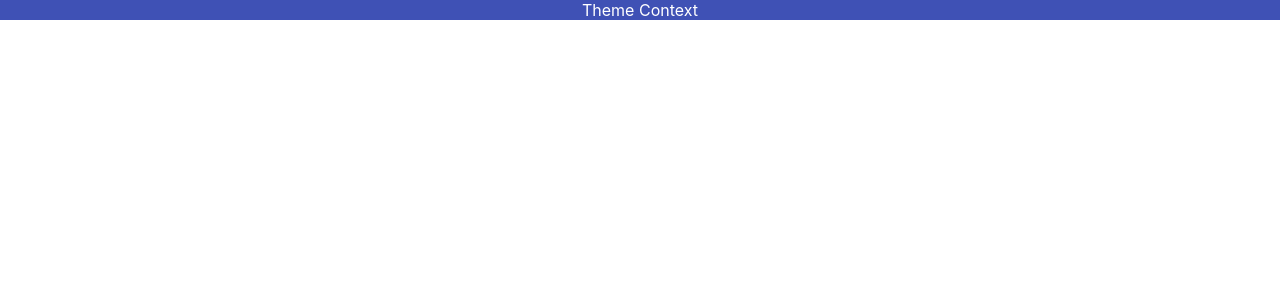
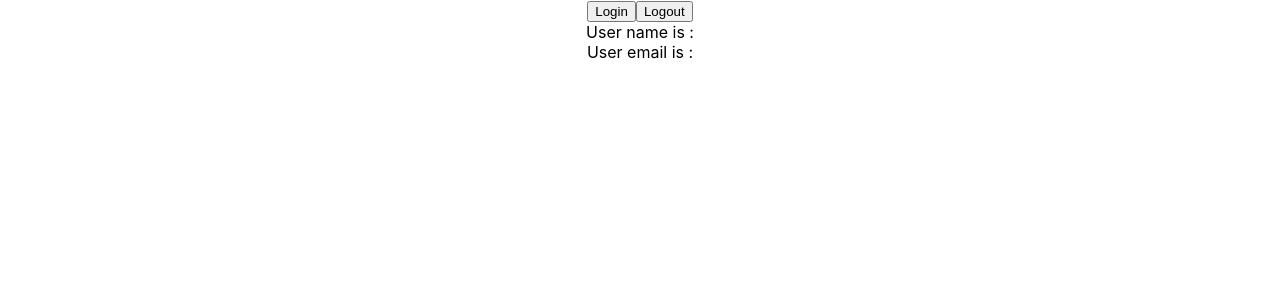
Before and after one commit to samirprakash/react-ts, a React (Create React App) app: page / in a window 1280 px wide. Shown: the top 300 px of the page. Built offline with nearby package versions, Linux system fonts and the light colour scheme.

Commit message:
useContext with future value in tsx

```diff
--- a/src/App.tsx
+++ b/src/App.tsx
@@ -1,13 +1,13 @@
 import './App.css';
-import Box from './components/context/box.component';
-import { ThemeContextProvider } from './components/context/theme.context';
+import User from './components/context/user.component';
+import { UserContextProvider } from './components/context/user.context';
 
 function App() {
   return (
     <div className="App">
-      <ThemeContextProvider>
-        <Box />
-      </ThemeContextProvider>
+      <UserContextProvider>
+        <User />
+      </UserContextProvider>
     </div>
   );
 }
--- /dev/null
+++ b/src/components/context/user.component.tsx
@@ -0,0 +1,28 @@
+import { useContext } from 'react';
+import { UserContext } from './user.context';
+
+const User = () => {
+  const userContext = useContext(UserContext);
+
+  const handleLogin = () => {
+    userContext.setUser({
+      name: 'Samir',
+      email: 'samir@tsx.com',
+    });
+  };
+
+  const handleLogout = () => {
+    userContext.setUser(null);
+  };
+
+  return (
+    <div>
+      <button onClick={handleLogin}>Login</button>
+      <button onClick={handleLogout}>Logout</button>
+      <div>User name is : {userContext.user?.name}</div>
+      <div>User email is : {userContext.user?.email}</div>
+    </div>
+  );
+};
+
+export default User;
--- /dev/null
+++ b/src/components/context/user.context.tsx
@@ -0,0 +1,27 @@
+import { createContext, useState } from 'react';
+
+export type AuthUser = {
+  name: string;
+  email: string;
+};
+
+type UserContextProviderProps = {
+  children: React.ReactNode;
+};
+
+type UserContextType = {
+  user: AuthUser | null;
+  setUser: React.Dispatch<React.SetStateAction<AuthUser | null>>;
+};
+
+export const UserContext = createContext({} as UserContextType);
+
+export const UserContextProvider = ({ children }: UserContextProviderProps) => {
+  const [user, setUser] = useState<AuthUser | null>(null);
+
+  return (
+    <UserContext.Provider value={{ user, setUser }}>
+      {children}
+    </UserContext.Provider>
+  );
+};
```
